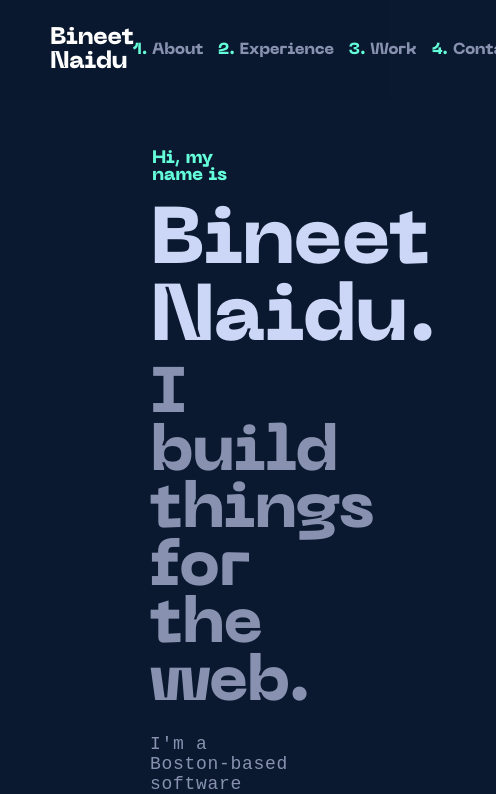
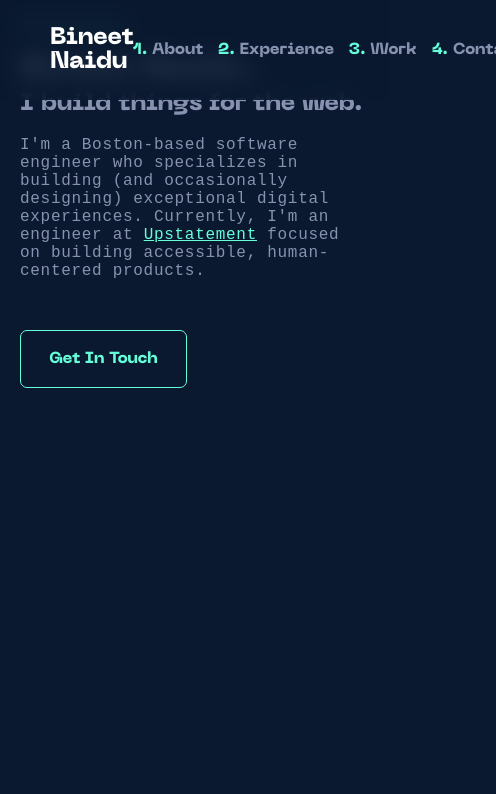
Before and after one commit to bineetNaidu/bineetnaidu.github.io, a React (Create React App) app: page / in a window 390 px wide. Shown: the top 794 px of the page, 496 px wide, since content can reach past the window. Built offline with nearby package versions, Linux system fonts and the light colour scheme; no server answers; the database is empty.

Commit message:
✨ add media queries

```diff
--- a/src/styles/Hero.scss
+++ b/src/styles/Hero.scss
@@ -19,11 +19,22 @@
     @media (max-width: 480px) {
       margin: 0 0 20px 2px;
     }
+    @media (max-width: 450px) {
+      font-size: small;
+    }
   }
 
   h2 {
     color: $color-main;
     font-size: 5rem;
+
+    @media (max-width: 600px) {
+      font-size: 4rem;
+    }
+
+    @media (max-width: 450px) {
+      font-size: 2rem;
+    }
   }
 
   h3 {
@@ -31,6 +42,12 @@
     color: $color-secondary;
     line-height: 0.9;
     font-size: 4rem;
+    @media (max-width: 600px) {
+      font-size: 3rem;
+    }
+    @media (max-width: 450px) {
+      font-size: 1.5rem;
+    }
   }
 
   p {
@@ -40,6 +57,9 @@
     font-size: large;
     font-family: 'Courier New', Courier, monospace;
     letter-spacing: 0.7px;
+    @media (max-width: 450px) {
+      font-size: medium;
+    }
 
     & > a {
       color: $color-primary;
--- a/src/styles/Project.scss
+++ b/src/styles/Project.scss
@@ -9,6 +9,13 @@
   -webkit-box-align: center;
   align-items: center;
 
+  @media (max-width: 560px) {
+    &__context,
+    &__image {
+      grid-column: 1 / -1 !important;
+    }
+  }
+
   &:nth-of-type(2n + 1) &__context {
     grid-column: 7 / -1;
     text-align: right;
@@ -16,6 +23,16 @@
 
   &:nth-of-type(2n + 1) &__image {
     grid-column: 1 / 8;
+    @media (max-width: 560px) {
+      flex-direction: row;
+    }
+  }
+
+  &:nth-of-type(2n + 1) &__context > .techs {
+    flex-direction: row-reverse;
+    @media (max-width: 560px) {
+      flex-direction: row;
+    }
   }
 
   &__context {
@@ -26,6 +43,9 @@
     z-index: 10;
     position: relative;
     grid-area: 1 / 1 / -1 / 7;
+    @media (max-width: 560px) {
+      padding: 2rem;
+    }
 
     .header {
       .feature__line {
@@ -54,6 +74,10 @@
       color: $color-main;
       font-size: medium;
       font-family: 'Courier New', Courier, monospace;
+      @media (max-width: 560px) {
+        background-color: transparent;
+        box-shadow: none;
+      }
     }
     .techs {
       display: flex;
@@ -84,17 +108,23 @@
     z-index: 1;
     grid-area: 1 / 6 / -1 / -1;
     flex: 0.7;
+    height: 100%;
 
     .img {
       border-radius: 8px;
       mix-blend-mode: multiply;
       filter: grayscale(50%) contrast(1) brightness(75%);
+      height: 100%;
+      @media (max-width: 560px) {
+        filter: grayscale(100%) contrast(1) brightness(45%);
+      }
     }
 
-    .project:hover & {
-      .img,
-      img {
-        filter: none;
+    @media (min-width: 560px) {
+      .project:hover & {
+        .img img {
+          filter: none;
+        }
       }
     }
 
--- a/src/styles/Works.scss
+++ b/src/styles/Works.scss
@@ -16,6 +16,9 @@
     margin: 10px 0px 40px;
     width: 100%;
     white-space: nowrap;
+    @media (max-width: 450px) {
+      font-size: 1.3rem;
+    }
 
     &::before {
       position: relative;
--- a/src/styles/Wrapper.scss
+++ b/src/styles/Wrapper.scss
@@ -4,4 +4,14 @@
   max-width: 1600px;
   min-height: 100vh;
   padding: 150px 150px;
+
+  @media (max-width: 768px) {
+    padding: 150px 80px;
+  }
+  @media (max-width: 608px) {
+    padding: 100px 40px;
+  }
+  @media (max-width: 450px) {
+    padding: 20px;
+  }
 }
```
